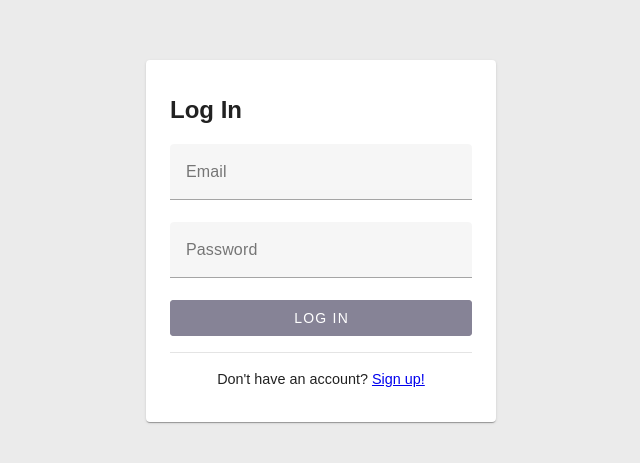
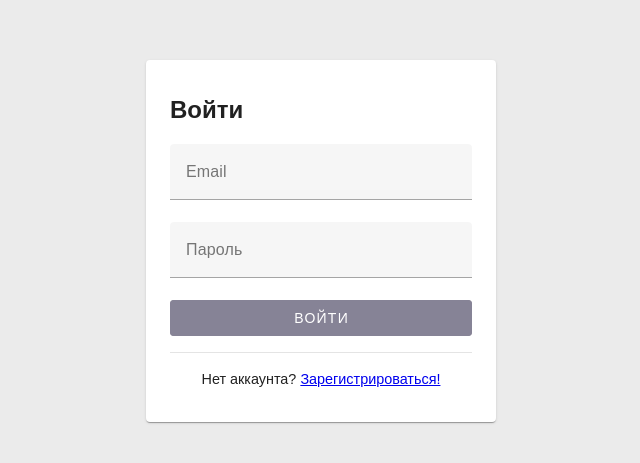
Before and after one commit to Teder-kedr/rental-bro-app, a Vue app: page /login in a window 1280 px wide. Shown: the part 151-614 px from the top of the page, without its empty margins (319-959 px from the left). Built offline with nearby package versions, Linux system fonts and the light colour scheme; no server answers.

Commit message:
translated login page

```diff
--- a/src/i18n.js
+++ b/src/i18n.js
@@ -1,18 +1,16 @@
 import { createI18n } from "vue-i18n";
-// import messages from "@intlify/unplugin-vue-i18n/messages";
 
 const i18n = createI18n({
   locale: "ru", // set locale
   fallbackLocale: "en", // set fallback locale,
-  // messages,
 });
 
 const languages = ["en", "ru"];
-const pages = ["projects"];
+const pages = ["projects", "login"];
 
 languages.forEach((lang) => {
   pages.forEach((page) => {
-    import(`./locales/${page}.${lang}.json`).then((translations) => {
+    import(`./locales/${lang}.${page}.json`).then((translations) => {
       i18n.global.mergeLocaleMessage(lang, { [page]: translations });
     });
   });
--- /dev/null
+++ b/src/locales/en.login.json
@@ -0,0 +1,8 @@
+{
+  "title": "Log In",
+  "email": "Email",
+  "password": "Password",
+  "action": "Log in",
+  "donthave": "Don't have an account?",
+  "signuplink": "Sign up!"
+}
--- /dev/null
+++ b/src/locales/ru.login.json
@@ -0,0 +1,8 @@
+{
+  "title": "Войти",
+  "email": "Email",
+  "password": "Пароль",
+  "action": "Войти",
+  "donthave": "Нет аккаунта?",
+  "signuplink": "Зарегистрироваться!"
+}
--- a/src/views/LogIn.vue
+++ b/src/views/LogIn.vue
@@ -1,19 +1,19 @@
 <template>
   <div class="h-screen d-flex justify-center align-center">
     <v-card class="mx-auto mb-4 px-6 py-8" width="350">
-      <h2 class="mb-4">Log In</h2>
+      <h2 class="mb-4">{{ $t("login.title") }}</h2>
       <v-form @submit.prevent="handleLogIn">
         <v-text-field
           required
           :readonly="isLoading"
-          label="Email"
+          :label="$t('login.email')"
           type="email"
           v-model="email"
         ></v-text-field>
         <v-text-field
           required
           :readonly="isLoading"
-          label="Password"
+          :label="$t('login.password')"
           type="password"
           v-model="password"
         ></v-text-field>
@@ -23,14 +23,15 @@
           :disabled="!form"
           :loading="isLoading"
           type="submit"
-          >Log in</v-btn
+          >{{ $t("login.action") }}</v-btn
         >
       </v-form>
 
       <v-divider class="my-4"></v-divider>
 
       <p class="text-center hint-text">
-        Don't have an account? <router-link to="signup">Sign up!</router-link>
+        {{ $t("login.donthave") }}
+        <router-link to="signup">{{ $t("login.signuplink") }}</router-link>
       </p>
     </v-card>
   </div>
```
Also changed, not shown: src/locales/en.projects.json (renamed from src/locales/projects.en.json), src/locales/ru.projects.json (renamed from src/locales/projects.ru.json).
